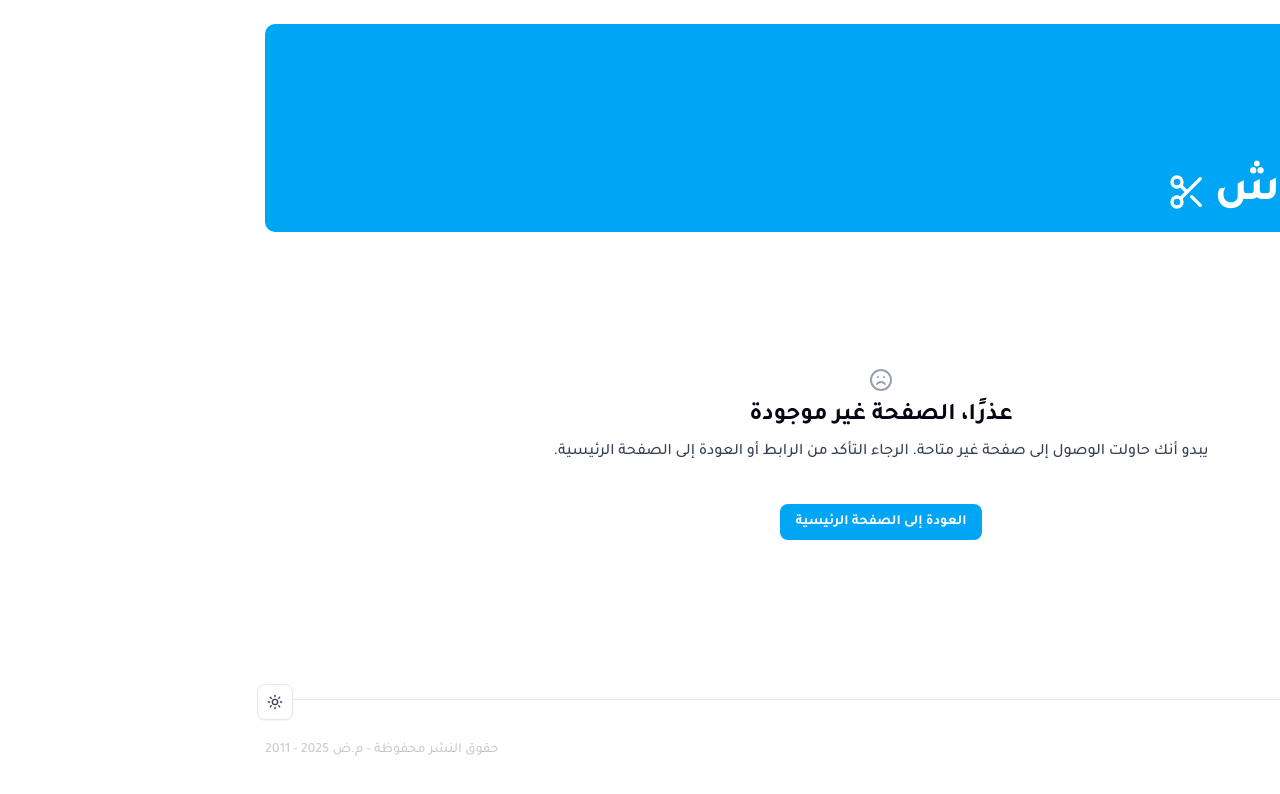
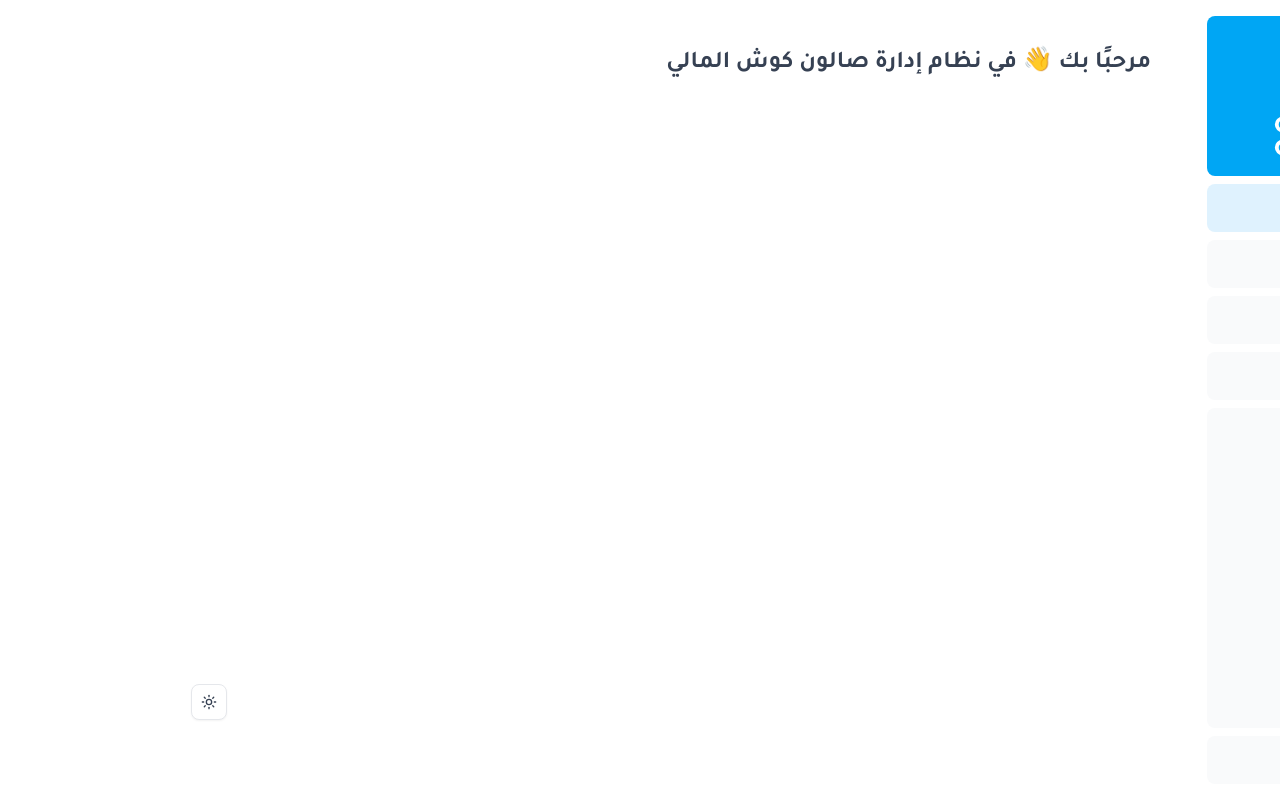
Before and after one commit to MohGumaa/kosh-saloon, a Next.js app: page /dashboard in a window 1280 px wide. Before the commit this address had no page. Shown: the top 794 px of the page. Built offline with nearby package versions, Linux system fonts and the light colour scheme.

Commit message:
added the sidebar links with user access roles

```diff
--- /dev/null
+++ b/app/dashboard/billing/page.tsx
@@ -0,0 +1,11 @@
+import React from 'react'
+
+const StaffPage = () => {
+  return (
+    <div>
+      Staff
+    </div>
+  )
+}
+
+export default StaffPage
--- /dev/null
+++ b/app/dashboard/not-found.tsx
@@ -0,0 +1,11 @@
+import React from 'react'
+
+const NotFound = () => {
+  return (
+    <div>
+      not-foun
+    </div>
+  )
+}
+
+export default NotFound
--- /dev/null
+++ b/app/dashboard/page.tsx
@@ -0,0 +1,27 @@
+import React from 'react'
+
+const DashboardPage = () => {
+  return (
+    <main>
+      <h1 className="mb-4 text-xl md:text-2xl font-bold">
+        مرحبًا بك 👋 في نظام إدارة  صالون كوش المالي
+      </h1>
+      <div className="grid gap-6 sm:grid-cols-2 lg:grid-cols-4">
+        {/* <Card title="Collected" value={totalPaidInvoices} type="collected" /> */}
+        {/* <Card title="Pending" value={totalPendingInvoices} type="pending" /> */}
+        {/* <Card title="Total Invoices" value={numberOfInvoices} type="invoices" /> */}
+        {/* <Card
+          title="Total Customers"
+          value={numberOfCustomers}
+          type="customers"
+        /> */}
+      </div>
+      <div className="mt-6 grid grid-cols-1 gap-6 md:grid-cols-4 lg:grid-cols-8">
+        {/* <RevenueChart revenue={revenue}  /> */}
+        {/* <LatestInvoices latestInvoices={latestInvoices} /> */}
+      </div>
+    </main>
+  )
+}
+
+export default DashboardPage
--- /dev/null
+++ b/app/dashboard/staff/new-service/page.tsx
@@ -0,0 +1,11 @@
+import React from 'react'
+
+const page = () => {
+  return (
+    <div>
+
+    </div>
+  )
+}
+
+export default page
--- a/components/dashboard/nav-links.tsx
+++ b/components/dashboard/nav-links.tsx
@@ -1,22 +1,34 @@
 'use client';
 
-import { DASHBOARDLINKS } from '@/constants';
 import clsx from 'clsx';
 import Link from 'next/link';
 import { usePathname } from 'next/navigation';
+import { DASHBOARD_LINKS, user } from '@/constants';
 
 const NavLinks = () => {
   const pathname = usePathname();
 
+  const linksForRole = DASHBOARD_LINKS.filter((item) =>
+    item.allowedRoles.includes(user.role)
+  );
+
+  console.log(linksForRole)
+
   return (
     <>
-      {DASHBOARDLINKS.map(link => {
+      {linksForRole.map(link => {
         const LinkIcon = link.icon;
 
         return (
           <Link
             key={link.id}
             href={link.href}
+            className={clsx(
+              'flexCenter grow gap-2 rounded-md text-sm font-medium h-12 cursor-pointer bg-gray-50 dark:bg-white/10 hover:bg-sky-100 hover:text-sky-500 md:flex-none md:justify-start md:p-2 md:px-3',
+              {
+                'bg-sky-100! text-sky-500!': pathname === link.href
+              }
+            )}
           >
             <LinkIcon className="w-6" />
             <span className="hidden md:block">{link.label}</span>
--- a/constants/index.ts
+++ b/constants/index.ts
@@ -1,50 +1,63 @@
-import { dashboardLinksProps, modesProps } from "@/types";
-import { Banknote, BookLock, House, Key, MonitorCog, Moon, Receipt, ScanEye, Sun, Users } from "lucide-react";
+import { DashboardLinkProps, ModesProps } from "@/types";
+import { Banknote, FileText, ClipboardList, House, MonitorCog, Moon, ScanEye, Scissors, Sun, Users } from "lucide-react";
 
-export const MODES: modesProps[] = [
+export const MODES: ModesProps[] = [
   { id: "system", label: "system", icon: MonitorCog },
   { id: "light", label: "light", icon: Sun },
   { id: "dark", label: "dark", icon: Moon }
 ]
 
-export const DASHBOARDLINKS: dashboardLinksProps[] = [
-  { id: 'ho',
-    label: 'Home',
-    href: '/dashboard',
-    icon: House },
+export const DASHBOARD_LINKS: DashboardLinkProps[] = [
   {
-    id: 'id',
-    label: 'Customers',
-    href: '/dashboard/customers',
-    icon: Users
+    id: "dashboard",
+    label: "لوحة التحكم",
+    href: "/dashboard",
+    icon: House,
+    allowedRoles: ["ADMIN", "SUPERVISOR", "STAFF"],
   },
   {
-    id: 'tr',
-    label: 'Transactions',
-    href: '/dashboard/transactions',
-    icon: Receipt,
+    id: "create-invoice",
+    label: "إنشاء معاملة جديدة",
+    href: "/dashboard/invoices/create",
+    icon: FileText,
+    allowedRoles: ["ADMIN", "SUPERVISOR", "STAFF"],
   },
   {
-    id: 'billing',
-    label: 'Billing',
-    href: '/dashboard/billing',
-    icon: Banknote
-  },
-  { id: 'is',
-    label: 'API keys',
-    href: '/dashboard/api-keys',
-    icon: Key
+    id: "invoices",
+    label: "المعاملات",
+    href: "/dashboard/invoices",
+    icon: Banknote,
+    allowedRoles: ["ADMIN", "SUPERVISOR", "STAFF"],
   },
   {
-    id: 'log',
-    label: 'Logs',
-    href: '/dashboard/logs',
-    icon: BookLock
+    id: "reports",
+    label: "التقارير",
+    href: "/dashboard/reports",
+    icon: ClipboardList,
+    allowedRoles: ["ADMIN", "SUPERVISOR", "STAFF"],
   },
   {
-    id: 'co',
-    label: 'Cost',
-    href: '/dashboard/cost',
-    icon: ScanEye
+    id: "services-catalog",
+    label: "الخدمات",
+    href: "/dashboard/services",
+    icon: Scissors,
+    allowedRoles: ["ADMIN", "SUPERVISOR"],
+  },
+  {
+    id: "staff",
+    label: "الموظفين",
+    href: "/dashboard/staff",
+    icon: Users,
+    allowedRoles: ["ADMIN"],
+  },
+  {
+    id: "access",
+    label: "صلاحيات الوصول",
+    href: "/dashboard/access",
+    icon: ScanEye,
+    allowedRoles: ["ADMIN"],
   },
 ];
+
+// const { user } = useAuthContext(); // user.role: "ADMIN" | "SUPERVISOR" | "STAFF"
+export const user: any = {name: "Mohamed", role: "STAFF"};
```
Also changed, not shown: types/index.d.ts (+5 -2 lines).
